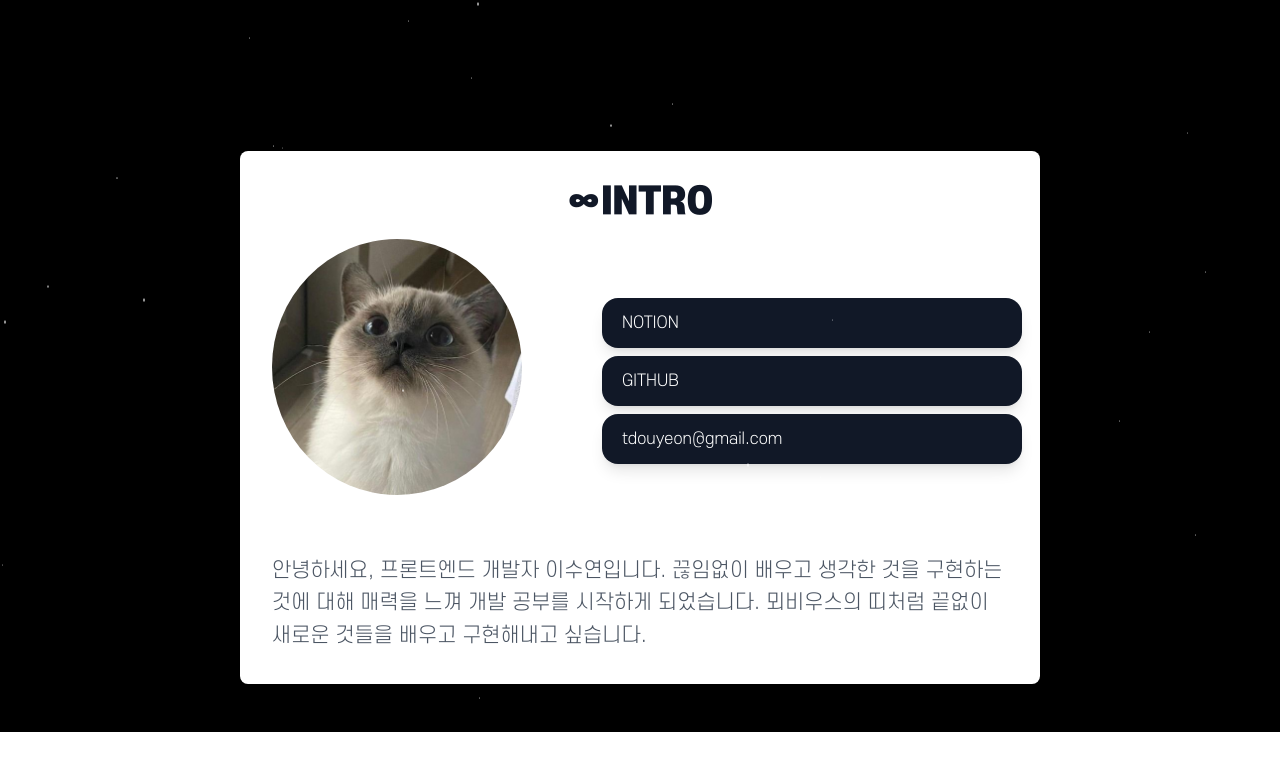
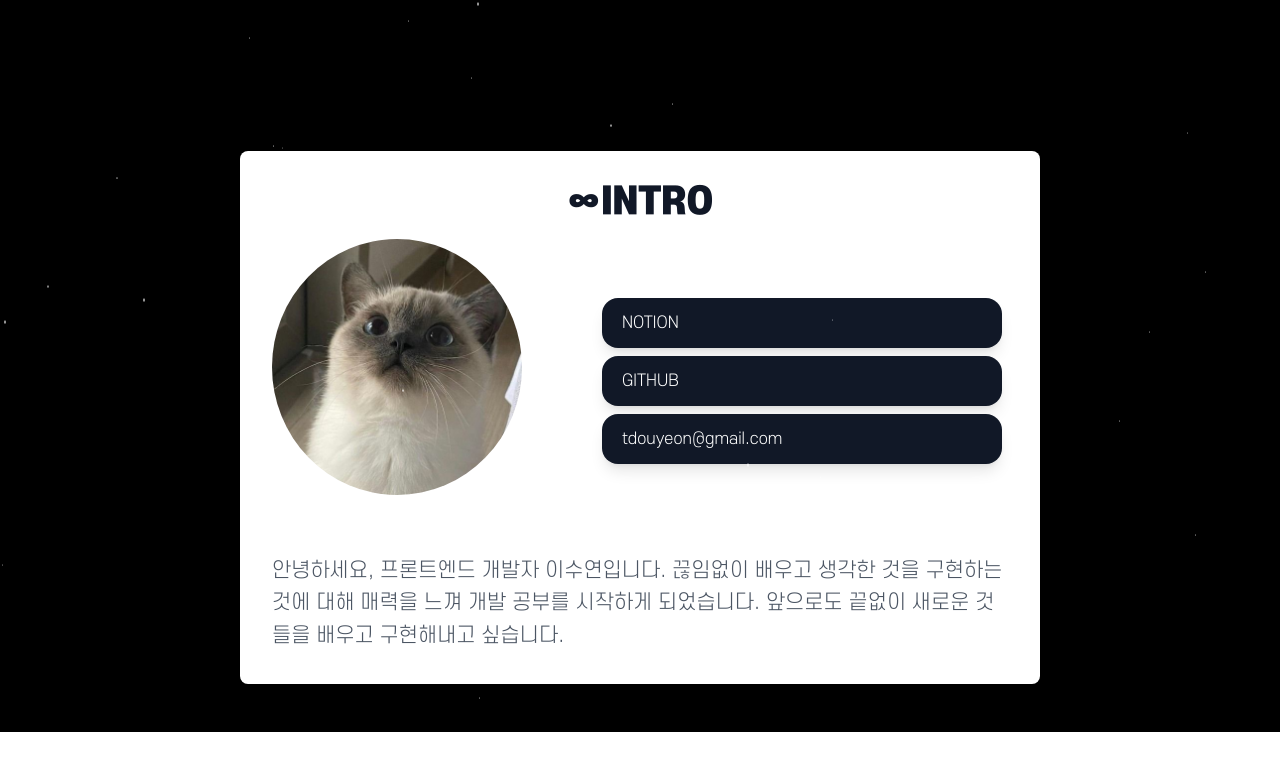
Before and after one commit to tdouyeon/su-portpolio, a Next.js app: page / in a window 1280 px wide. Shown: the part 697-1467 px from the top of the page. Built offline with nearby package versions, Linux system fonts and the light colour scheme.

Commit message:
a태그 중첩 수정

```diff
--- a/src/app/page.tsx
+++ b/src/app/page.tsx
@@ -13,12 +13,12 @@ export default function Home() {
   const buttonCompo = (url: string, text: string) => {
     return (
       <motion.a
-        className="h-[50px] bg-gray-900 text-white flex items-center pl-5 rounded-2xl shadow-lg mt-2 hover:bg-[#ff047e]"
+        className="w-[70vw] max-w-[400px] h-[50px] bg-gray-900 text-white flex items-center pl-5 rounded-2xl shadow-lg mt-2 hover:bg-[#ff047e]"
         whileHover={{ scale: 1.05 }}
+        href={url}
+        target="_blank"
       >
-        <Link href={url} target="_blank" className="w-[70vw] max-w-[400px]">
-          {text}
-        </Link>
+        {text}
       </motion.a>
     );
   };
@@ -91,7 +91,7 @@ export default function Home() {
         <p className="text-gray-600 text-xl leading-relaxed pt-10">
           안녕하세요, 프론트엔드 개발자 이수연입니다. 끊임없이 배우고 생각한
           것을 구현하는 것에 대해 매력을 느껴 개발 공부를 시작하게 되었습니다.
-          뫼비우스의 띠처럼 끝없이 새로운 것들을 배우고 구현해내고 싶습니다.
+          앞으로도 끝없이 새로운 것들을 배우고 구현해내고 싶습니다.
         </p>
       </div>
       {/* <div style={{ width: "100%", display: "flex" }}>
```
